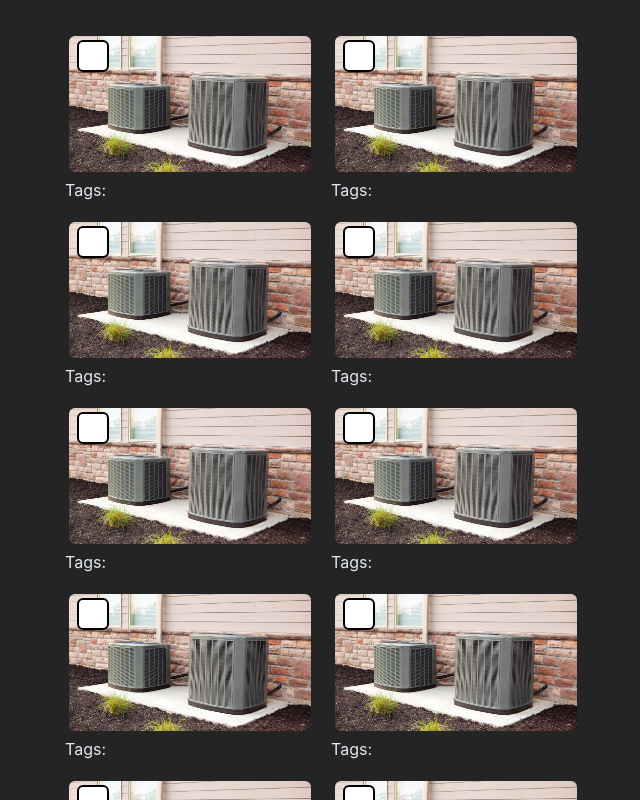
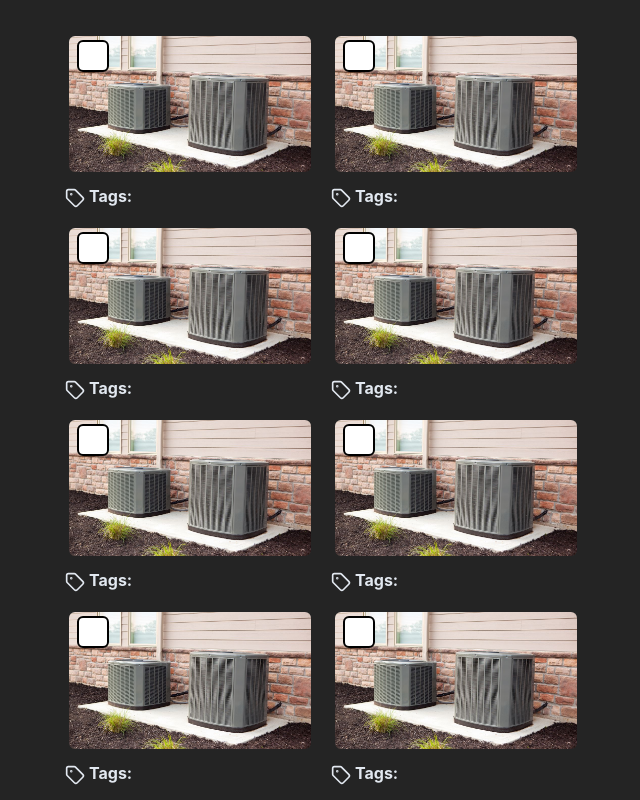
Before and after one commit to ombriggs/ekoproject-list, a Svelte app: page / in a window 1280 px wide. Shown: the whole page, without its empty margins (317-957 px from the left). Built offline with nearby package versions, Linux system fonts and the light colour scheme.

Commit message:
some more styling

```diff
--- a/src/App.svelte
+++ b/src/App.svelte
@@ -1,9 +1,9 @@
 <script lang="ts">
   import "./app.css";
-  import { Trash2, Plus, TriangleAlert, ChevronDown, ChevronUp, Check } from "lucide-svelte";
+  import { Trash2, Plus, TriangleAlert, ChevronDown, ChevronUp, Check, TagIcon } from "lucide-svelte";
   import ac from "./assets/air-conditioning.jpg";
   import Tag from "./lib/Tag.svelte";
-  import { scale, slide } from "svelte/transition";
+  import { fade, scale, slide } from "svelte/transition";
 
   type Photo = {
     name: string;
@@ -118,8 +118,8 @@
 <main class="flex flex-row  text-slate-200 px-4 h-screen items-start justify-evenly  overflow-y-auto">
   <div class="flex flex-wrap gap-4 items-center justify-center w-3/4 basis-2/4 pt-8">
     {#each photos as photo, indx (photo)}
-    <div>
-      <button class="relative w-[250px] rounded-md p-1 m-0 overflow-hidden group transition-all hover:scale-110 hover:outline outline-2 outline-gray-400" on:click={() => showSidePanel(indx)}>
+    <div class="flex flex-col max-w-[250px]">
+      <button class="relative w-[250px] rounded-md p-1 m-0 overflow-hidden group peer transition-all hover:scale-110 hover:outline outline-2 outline-gray-400" on:click={() => showSidePanel(indx)} out:fade={{duration: 700}}>
         <div class="relative rounded-md">
           <img alt="Air conditioner" src={ac} class="w-full rounded-md transition-opacity duration-300 group-hover:opacity-60" />
           <button class="absolute bg-white top-1 left-2 border-2 border-black rounded-md text-green-600 size-8" on:click|stopPropagation={() => showSidePanelMulti(indx)}>
@@ -137,7 +137,11 @@
           </button>
         </div>
       </button>
-      <div>Tags: {toNaturalLang(photo.productTags)}</div>
+      <div class="flex gap-1 pt-2 justify-start items-end">
+        <TagIcon size="20" />
+        <span class="font-bold">Tags: </span>
+        <span class="text-sm">{toNaturalLang(photo.productTags)}</span>
+      </div>
     </div>
     {/each}
   </div>
```
